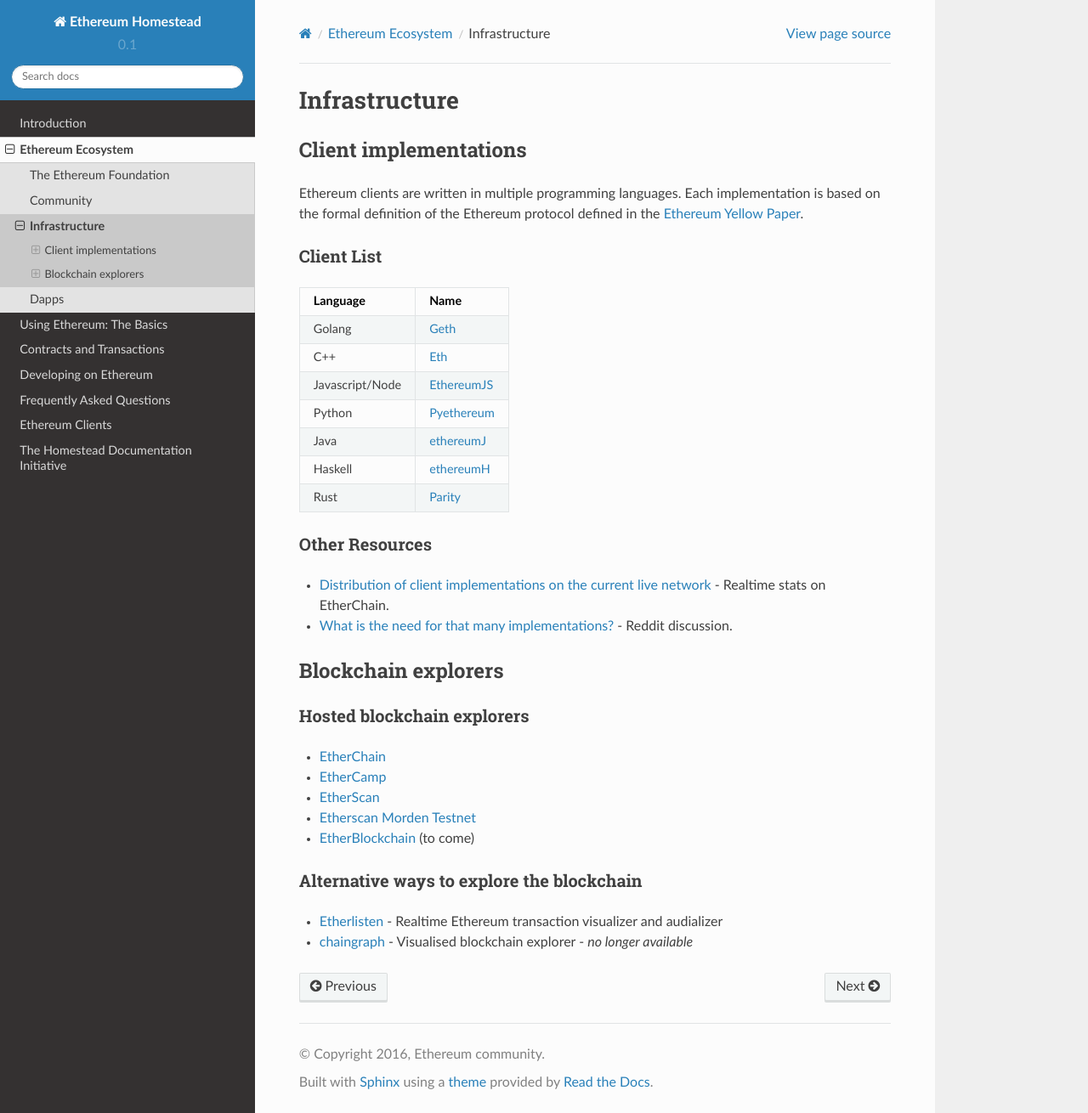
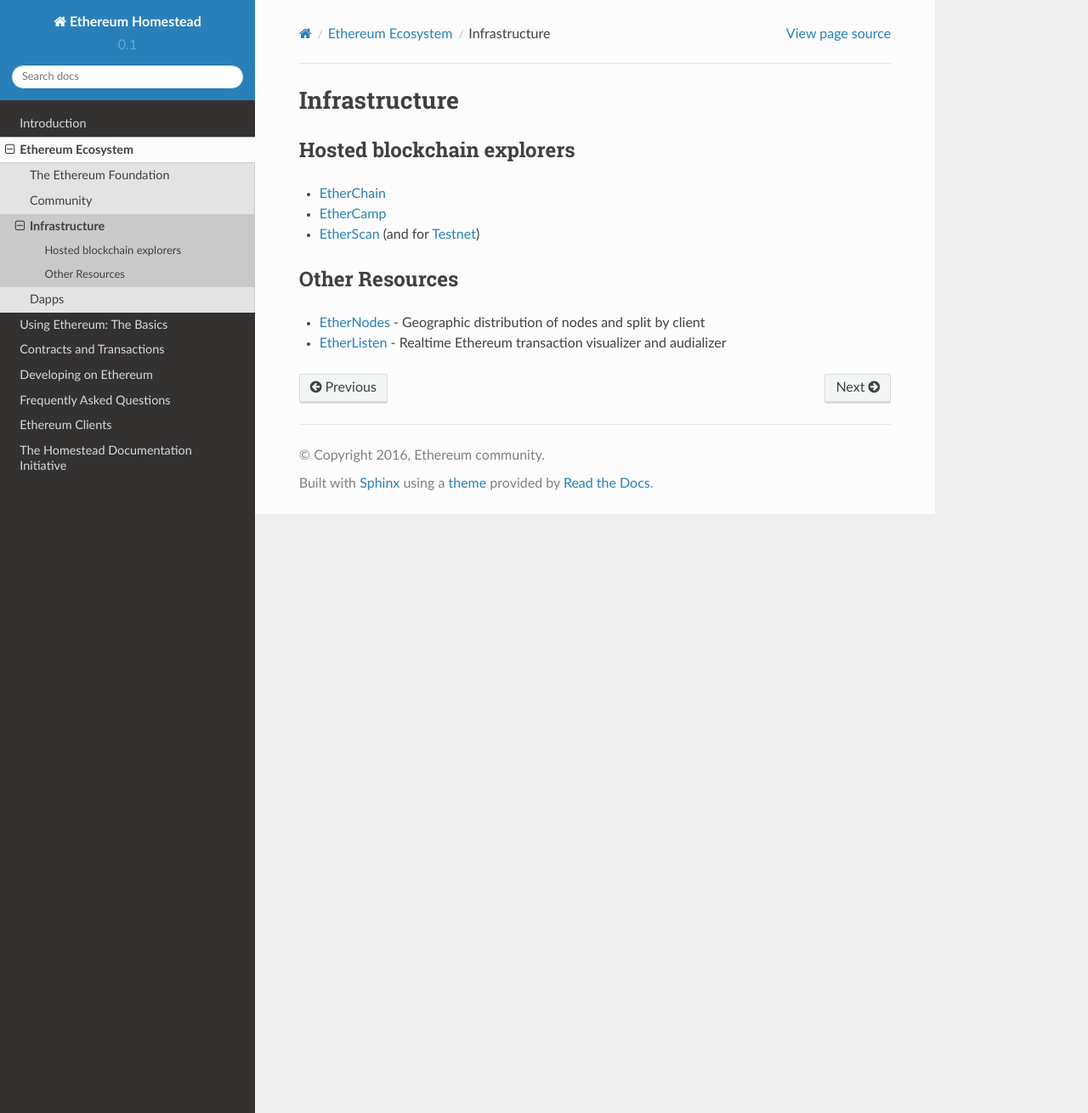
Before and after one commit to ethereum/homestead-guide, a Sphinx documentation site: the page built from source/ethereum-ecosystem/infrastructure.rst, in a window 1280 px wide and 1310 px high. Shown: the whole window at 85% size. Built offline with Sphinx 7.4.7 and the Read the Docs theme 2.0.0, drawn with Linux system fonts in a browser that asks for light colours.

Commit message:
Took a scythe to Infrastructure.   Redundant content with Ethereum Clients and old links.

```diff
--- a/source/ethereum-ecosystem/infrastructure.rst
+++ b/source/ethereum-ecosystem/infrastructure.rst
@@ -4,43 +4,15 @@
 Infrastructure
 ********************************************************************************
 
-Client implementations
-================================================================================
-Ethereum clients are written in multiple programming languages. Each implementation is based on the formal definition of the Ethereum protocol defined in the `Ethereum Yellow Paper <http://gavwood.com/paper.pdf>`_.
-
-Client List
-------------------------
-===============         ===============
-Language                 Name
-===============         ===============
-Golang                   `Geth <http://ethereum.github.io/go-ethereum/>`_
-C++                      `Eth <https://github.com/ethereum/webthree-umbrella/wiki>`_
-Javascript/Node          `EthereumJS <http://ethereumjs.github.io/>`_
-Python                   `Pyethereum <https://github.com/ethereum/pyethereum>`_
-Java                     `ethereumJ <https://github.com/ethereum/ethereumj>`_
-Haskell                  `ethereumH <https://github.com/blockapps/strato-p2p-client>`_
-Rust                     `Parity <https://ethcore.io/parity.html>`__
-===============         ===============
-
-Other Resources
---------------------------------------------------------------------------------
-
-* `Distribution of client implementations on the current live network <https://etherchain.org/nodes>`_ - Realtime stats on EtherChain.
-* `What is the need for that many implementations\? <https://www.reddit.com/r/ethereum/comments/2bxo9c/whats_the_need_for_that_many_implementations/>`_ - Reddit discussion.
-
 .. _blockchain_explorers:
 
-Blockchain explorers
-================================================================================
 Hosted blockchain explorers
 --------------------------------------------------------------------------------
 -  `EtherChain <https://www.etherchain.org/>`_
 -  `EtherCamp <https://live.ether.camp/>`_
--  `EtherScan <http://etherscan.io/>`_
--  `Etherscan Morden Testnet  <http://testnet.etherscan.io>`_
--  `EtherBlockchain <http://www.etherblockchain.io/>`_ (to come)
+-  `EtherScan <http://etherscan.io/>`_ (and for `Testnet <http://testnet.etherscan.io>`_)
 
-Alternative ways to explore the blockchain
+Other Resources
 --------------------------------------------------------------------------------
-* `Etherlisten <http://www.etherlisten.com>`_ - Realtime Ethereum transaction visualizer and audializer
-* `chaingraph <https://www.reddit.com/r/ethereum/comments/3ibjxu/chain_graph_a_blockchain_visualiser/>`_ - Visualised blockchain explorer - *no longer available*
+* `EtherNodes <http://ethernodes.org/>`_ - Geographic distribution of nodes and split by client
+* `EtherListen <http://www.etherlisten.com>`_ - Realtime Ethereum transaction visualizer and audializer
```
